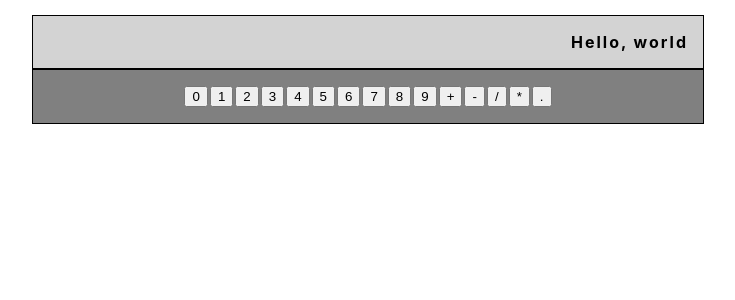
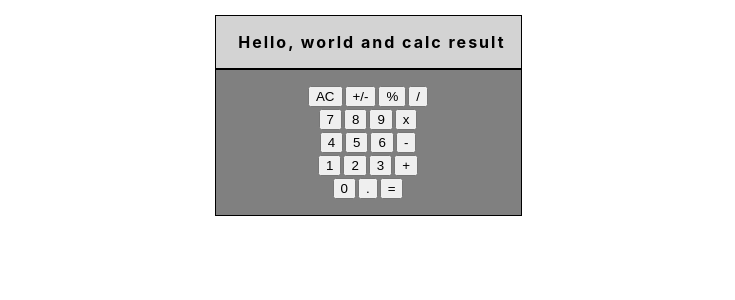
Before and after one commit to defoebrand/react-calculator, a React (Create React App) app: page / in a window 1280 px wide. Shown: the top 300 px of the page, without its empty margins (272-1007 px from the left). Built offline with nearby package versions, Linux system fonts and the light colour scheme.

Commit message:
Set up button panel

```diff
--- a/src/components/App.js
+++ b/src/components/App.js
@@ -6,7 +6,7 @@ import ButtonPanel from './ButtonPanel';
 function App() {
   return (
     <>
-      <Display />
+      <Display result="calc result" />
       <ButtonPanel />
     </>
   );
--- a/src/components/Button.js
+++ b/src/components/Button.js
@@ -1,17 +1,18 @@
 import PropTypes from 'prop-types';
 
 const clickMe = value => {
-  alert(value);
+  document.getElementById(value).style.color = 'blue';
 };
+
 const Button = ({ name }) => (
-  <button type="button" onClick={() => { clickMe(name); }}>{name}</button>
+  <button type="button" id={name} onClick={() => { clickMe(name); }}>{name}</button>
 );
 
 Button.propTypes = {
   name: PropTypes.string,
 };
 Button.defaultProps = {
-  name: 'x',
+  name: 'Empty',
 };
 
 export default Button;
--- a/src/components/ButtonPanel.js
+++ b/src/components/ButtonPanel.js
@@ -1,25 +1,38 @@
 import Button from './Button';
 
-function Display() {
-  return (
-    <div className="buttonPanel">
-      <Button name="0" />
+const Panel = () => (
+
+  <div className="buttonPanel">
+    <div>
+      <Button name="AC" />
+      <Button name="+/-" />
+      <Button name="%" />
+      <Button name="/" />
+    </div>
+    <div>
+      <Button name="7" />
+      <Button name="8" />
+      <Button name="9" />
+      <Button name="x" />
+    </div>
+    <div>
+      <Button name="4" />
+      <Button name="5" />
+      <Button name="6" />
+      <Button name="-" />
+    </div>
+    <div>
       <Button name="1" />
       <Button name="2" />
       <Button name="3" />
-      <Button name="4" />
-      <Button name="5" />
-      <Button name="6" />
-      <Button name="7" />
-      <Button name="8" />
-      <Button name="9" />
       <Button name="+" />
-      <Button name="-" />
-      <Button name="/" />
-      <Button name="*" />
+    </div>
+    <div>
+      <Button name="0" />
       <Button name="." />
+      <Button name="=" />
     </div>
-  );
-}
+  </div>
+);
 
-export default Display;
+export default Panel;
--- a/src/components/Display.js
+++ b/src/components/Display.js
@@ -1,4 +1,5 @@
 import React from 'react';
+import PropTypes from 'prop-types';
 
 class Display extends React.Component {
   constructor(props) {
@@ -12,12 +13,20 @@ class Display extends React.Component {
 
   render() {
     const { text } = this.state;
+    const { result } = this.props;
     return (
       <div className="displayContainer">
-        <p className="displayOutput">{text}</p>
+        <p className="displayOutput">{`${text} and ${result}`}</p>
       </div>
     );
   }
 }
 
+Display.propTypes = {
+  result: PropTypes.string,
+};
+Display.defaultProps = {
+  result: 0,
+};
+
 export default Display;
--- a/src/styles/App.css
+++ b/src/styles/App.css
@@ -1,5 +1,5 @@
 .displayContainer {
-  width: 50vw;
+  width: 275px;
   margin: 15px auto 0;
   text-align: right;
   border: 1px solid black;
@@ -13,7 +13,7 @@
 }
 
 .buttonPanel {
-  max-width: 50vw;
+  width: 275px;
   margin: 0 auto;
   text-align: center;
   border: 1px solid black;
```
Also changed, not shown: 1 other file (tests, documents, lock files or other folders).
